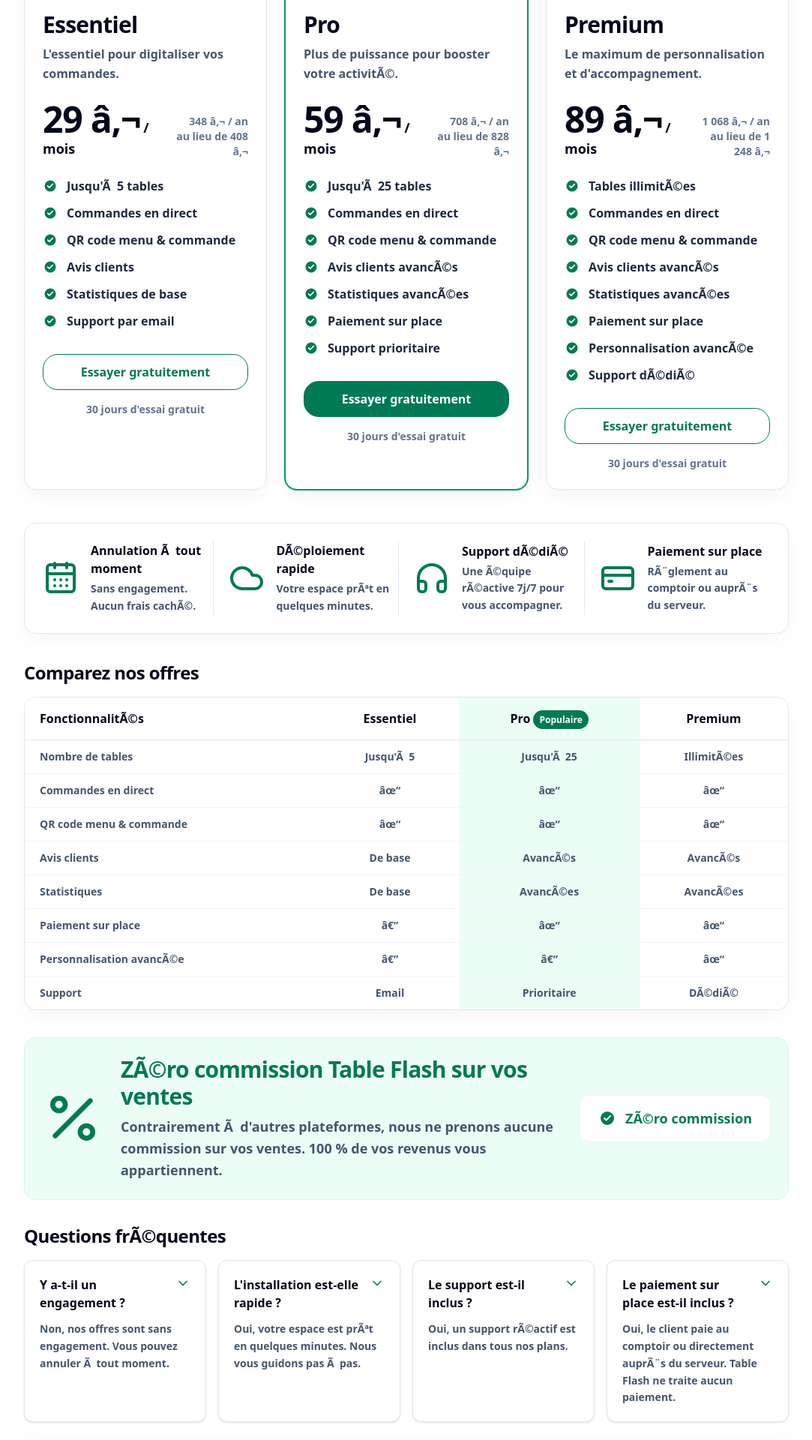
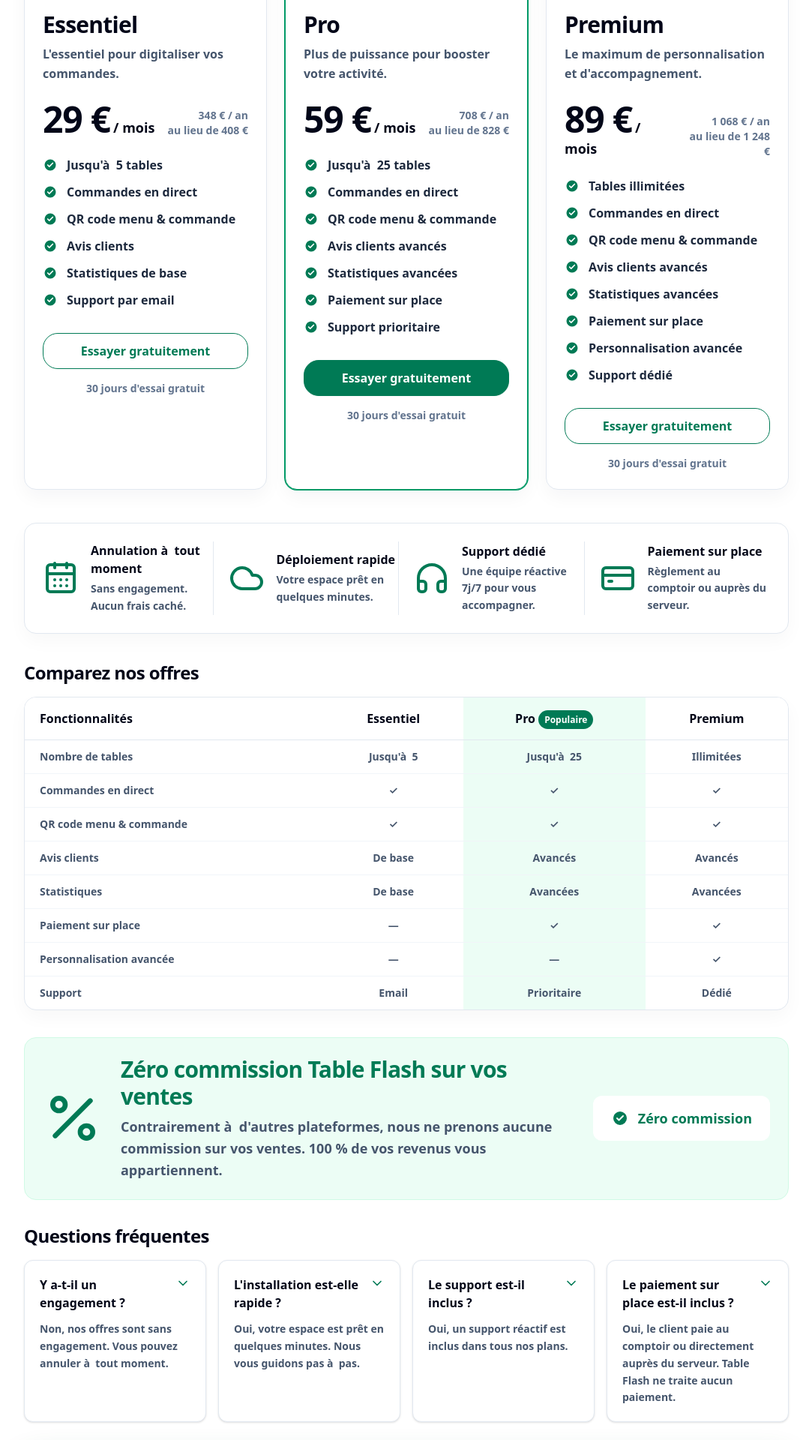
Before and after one commit to Loco66666/tableflash-final, a Next.js app: page /site/tarifs in a window 1280 px wide. Shown: the part 800-2720 px from the top of the page at 75% size, without its empty margins (98-1181 px from the left). Built offline with nearby package versions, Linux system fonts and the light colour scheme.

Commit message:
fix: repair pricing page encoding

```diff
--- a/src/app/site/tarifs/page.tsx
+++ b/src/app/site/tarifs/page.tsx
@@ -22,11 +22,11 @@
     name: "Essentiel",
     icon: Store,
     description: "L'essentiel pour digitaliser vos commandes.",
-    price: "29 â‚¬",
-    yearly: "348 â‚¬ / an",
-    oldYearly: "au lieu de 408 â‚¬",
+    price: "29 €",
+    yearly: "348 € / an",
+    oldYearly: "au lieu de 408 €",
     items: [
-      "Jusqu'Ã  5 tables",
+      "Jusqu'à  5 tables",
       "Commandes en direct",
       "QR code menu & commande",
       "Avis clients",
@@ -38,16 +38,16 @@
   {
     name: "Pro",
     icon: Crown,
-    description: "Plus de puissance pour booster votre activitÃ©.",
-    price: "59 â‚¬",
-    yearly: "708 â‚¬ / an",
-    oldYearly: "au lieu de 828 â‚¬",
+    description: "Plus de puissance pour booster votre activité.",
+    price: "59 €",
+    yearly: "708 € / an",
+    oldYearly: "au lieu de 828 €",
     items: [
-      "Jusqu'Ã  25 tables",
+      "Jusqu'à  25 tables",
       "Commandes en direct",
       "QR code menu & commande",
-      "Avis clients avancÃ©s",
-      "Statistiques avancÃ©es",
+      "Avis clients avancés",
+      "Statistiques avancées",
       "Paiement sur place",
       "Support prioritaire",
     ],
@@ -57,18 +57,18 @@
     name: "Premium",
     icon: Diamond,
     description: "Le maximum de personnalisation et d'accompagnement.",
-    price: "89 â‚¬",
-    yearly: "1 068 â‚¬ / an",
-    oldYearly: "au lieu de 1 248 â‚¬",
+    price: "89 €",
+    yearly: "1 068 € / an",
+    oldYearly: "au lieu de 1 248 €",
     items: [
-      "Tables illimitÃ©es",
+      "Tables illimitées",
       "Commandes en direct",
       "QR code menu & commande",
-      "Avis clients avancÃ©s",
-      "Statistiques avancÃ©es",
+      "Avis clients avancés",
+      "Statistiques avancées",
       "Paiement sur place",
-      "Personnalisation avancÃ©e",
-      "Support dÃ©diÃ©",
+      "Personnalisation avancée",
+      "Support dédié",
     ],
     highlighted: false,
   },
@@ -77,53 +77,53 @@
 const advantages = [
   {
     icon: CalendarDays,
-    title: "Annulation Ã  tout moment",
-    text: "Sans engagement. Aucun frais cachÃ©.",
+    title: "Annulation à  tout moment",
+    text: "Sans engagement. Aucun frais caché.",
   },
   {
     icon: Cloud,
-    title: "DÃ©ploiement rapide",
-    text: "Votre espace prÃªt en quelques minutes.",
+    title: "Déploiement rapide",
+    text: "Votre espace prêt en quelques minutes.",
   },
   {
     icon: Headphones,
-    title: "Support dÃ©diÃ©",
-    text: "Une Ã©quipe rÃ©active 7j/7 pour vous accompagner.",
+    title: "Support dédié",
+    text: "Une équipe réactive 7j/7 pour vous accompagner.",
   },
   {
     icon: CreditCard,
     title: "Paiement sur place",
-    text: "RÃ¨glement au comptoir ou auprÃ¨s du serveur.",
+    text: "Règlement au comptoir ou auprès du serveur.",
   },
 ];
 
 const comparisonRows = [
-  ["Nombre de tables", "Jusqu'Ã  5", "Jusqu'Ã  25", "IllimitÃ©es"],
-  ["Commandes en direct", "âœ“", "âœ“", "âœ“"],
-  ["QR code menu & commande", "âœ“", "âœ“", "âœ“"],
-  ["Avis clients", "De base", "AvancÃ©s", "AvancÃ©s"],
-  ["Statistiques", "De base", "AvancÃ©es", "AvancÃ©es"],
-  ["Paiement sur place", "â€”", "âœ“", "âœ“"],
-  ["Personnalisation avancÃ©e", "â€”", "â€”", "âœ“"],
-  ["Support", "Email", "Prioritaire", "DÃ©diÃ©"],
+  ["Nombre de tables", "Jusqu'à  5", "Jusqu'à  25", "Illimitées"],
+  ["Commandes en direct", "✓", "✓", "✓"],
+  ["QR code menu & commande", "✓", "✓", "✓"],
+  ["Avis clients", "De base", "Avancés", "Avancés"],
+  ["Statistiques", "De base", "Avancées", "Avancées"],
+  ["Paiement sur place", "—", "✓", "✓"],
+  ["Personnalisation avancée", "—", "—", "✓"],
+  ["Support", "Email", "Prioritaire", "Dédié"],
 ];
 
 const faqs = [
   {
     question: "Y a-t-il un engagement ?",
-    answer: "Non, nos offres sont sans engagement. Vous pouvez annuler Ã  tout moment.",
+    answer: "Non, nos offres sont sans engagement. Vous pouvez annuler à  tout moment.",
   },
   {
     question: "L'installation est-elle rapide ?",
-    answer: "Oui, votre espace est prÃªt en quelques minutes. Nous vous guidons pas Ã  pas.",
+    answer: "Oui, votre espace est prêt en quelques minutes. Nous vous guidons pas à  pas.",
   },
   {
     question: "Le support est-il inclus ?",
-    answer: "Oui, un support rÃ©actif est inclus dans tous nos plans.",
+    answer: "Oui, un support réactif est inclus dans tous nos plans.",
   },
   {
     question: "Le paiement sur place est-il inclus ?",
-    answer: "Oui, le client paie au comptoir ou directement auprÃ¨s du serveur. Table Flash ne traite aucun paiement.",
+    answer: "Oui, le client paie au comptoir ou directement auprès du serveur. Table Flash ne traite aucun paiement.",
   },
 ];
 
@@ -146,13 +146,13 @@
 
         <nav className="hidden items-center gap-10 text-sm font-black text-slate-950 lg:flex">
           <Link href="/#fonctionnalites" className="transition hover:text-emerald-700">
-            FonctionnalitÃ©s
+            Fonctionnalités
           </Link>
           <Link href="/tarifs" className="border-b-2 border-emerald-700 py-7 text-emerald-700">
             Tarifs
           </Link>
           <Link href="/#fonctionnement" className="transition hover:text-emerald-700">
-            Comment Ã§a marche ?
+            Comment ça marche ?
           </Link>
           <Link href="/#ressources" className="transition hover:text-emerald-700">
             Ressources
@@ -247,14 +247,14 @@
             <span className="text-2xl font-black tracking-tight text-slate-950">Table Flash</span>
           </div>
           <p className="mt-3 max-w-44 text-sm font-semibold leading-relaxed text-slate-500">
-            La commande Ã  table simple, rapide et sans contact.
+            La commande à  table simple, rapide et sans contact.
           </p>
         </div>
 
         {[
-          ["Produit", ["FonctionnalitÃ©s", "Tarifs", "IntÃ©grations", "Mises Ã  jour"]],
+          ["Produit", ["Fonctionnalités", "Tarifs", "Intégrations", "Mises à  jour"]],
           ["Ressources", ["Guides", "Blog", "FAQ", "Contact"]],
-          ["LÃ©gal", ["Mentions lÃ©gales", "Conditions gÃ©nÃ©rales", "Politique de confidentialitÃ©", "Cookies"]],
+          ["Légal", ["Mentions légales", "Conditions générales", "Politique de confidentialité", "Cookies"]],
           ["Contact", ["contact@tableflash.fr", "Facebook  Instagram  LinkedIn"]],
         ].map(([title, links]) => (
           <div key={String(title)}>
@@ -270,7 +270,7 @@
         ))}
       </div>
 
-      <p className="pt-8 text-center text-sm font-semibold text-slate-500">Â© 2026 Table Flash - Tous droits rÃ©servÃ©s</p>
+      <p className="pt-8 text-center text-sm font-semibold text-slate-500">© 2026 Table Flash - Tous droits réservés</p>
     </footer>
   );
 }
@@ -287,11 +287,11 @@
           </p>
 
           <h1 className="max-w-xl text-[44px] font-black leading-[1.05] tracking-[-0.055em] text-slate-950 sm:text-[58px]">
-            Des tarifs transparents pour faire grandir votre activitÃ©
+            Des tarifs transparents pour faire grandir votre activité
           </h1>
 
           <p className="mt-6 max-w-xl text-xl font-medium leading-relaxed text-slate-600">
-            Des offres simples, sans frais cachÃ©s, conÃ§ues pour aider votre restaurant Ã  gagner du temps et satisfaire
+            Des offres simples, sans frais cachés, conçues pour aider votre restaurant à  gagner du temps et satisfaire
             vos clients.
           </p>
 
@@ -363,7 +363,7 @@
           <table className="w-full min-w-190 border-collapse text-left text-sm font-semibold text-slate-600">
             <thead>
               <tr className="border-b border-slate-200 bg-white">
-                <th className="px-5 py-4 text-base font-black text-slate-950">FonctionnalitÃ©s</th>
+                <th className="px-5 py-4 text-base font-black text-slate-950">Fonctionnalités</th>
                 <th className="px-5 py-4 text-center text-base font-black text-slate-950">Essentiel</th>
                 <th className="bg-emerald-50 px-5 py-4 text-center text-base font-black text-slate-950">
                   Pro <span className="rounded-full bg-emerald-700 px-2 py-1 text-xs text-white">Populaire</span>
@@ -390,22 +390,22 @@
           <Percent className="size-20 text-emerald-700" />
           <div>
             <h2 className="text-3xl font-black tracking-tight text-emerald-700">
-              ZÃ©ro commission Table Flash sur vos ventes
+              Zéro commission Table Flash sur vos ventes
             </h2>
             <p className="mt-2 text-lg font-semibold leading-relaxed text-slate-600">
-              Contrairement Ã  d'autres plateformes, nous ne prenons aucune commission sur vos ventes. 100 % de vos
+              Contrairement à  d'autres plateformes, nous ne prenons aucune commission sur vos ventes. 100 % de vos
               revenus vous appartiennent.
             </p>
           </div>
           <p className="flex items-center justify-center gap-3 rounded-xl bg-white px-6 py-4 text-lg font-black text-emerald-700">
             <CheckCircle2 className="size-6 fill-emerald-700 text-white" />
-            ZÃ©ro commission
+            Zéro commission
           </p>
         </div>
       </section>
 
       <section className="mx-auto w-full max-w-265 px-5 py-4">
-        <h2 className="mb-4 text-2xl font-black tracking-tight text-slate-950">Questions frÃ©quentes</h2>
+        <h2 className="mb-4 text-2xl font-black tracking-tight text-slate-950">Questions fréquentes</h2>
 
         <div className="grid gap-4 md:grid-cols-2 lg:grid-cols-4">
           {faqs.map((faq) => (
@@ -428,7 +428,7 @@
 
           <div>
             <h2 className="text-3xl font-black leading-tight tracking-tight">
-              PrÃªt Ã  simplifier votre service et Ã  faire grandir votre restaurant ?
+              Prêt à  simplifier votre service et à  faire grandir votre restaurant ?
             </h2>
             <p className="mt-2 text-sm font-semibold text-emerald-50">
               Rejoignez des centaines de restaurateurs qui nous font confiance.
@@ -445,11 +445,11 @@
             </a>
 
             <a
-              href="mailto:contact@tableflash.fr?subject=Demande%20de%20dÃ©mo%20TableFlash"
+              href="mailto:contact@tableflash.fr?subject=Demande%20de%20démo%20TableFlash"
               className="grid min-h-16 min-w-48 place-items-center rounded-lg border border-white/50 px-6 text-center text-sm font-black text-white"
             >
-              Demander une dÃ©mo
-              <span className="block text-xs font-bold text-emerald-100">PrÃ©sentation personnalisÃ©e</span>
+              Demander une démo
+              <span className="block text-xs font-bold text-emerald-100">Présentation personnalisée</span>
             </a>
           </div>
         </div>
```
